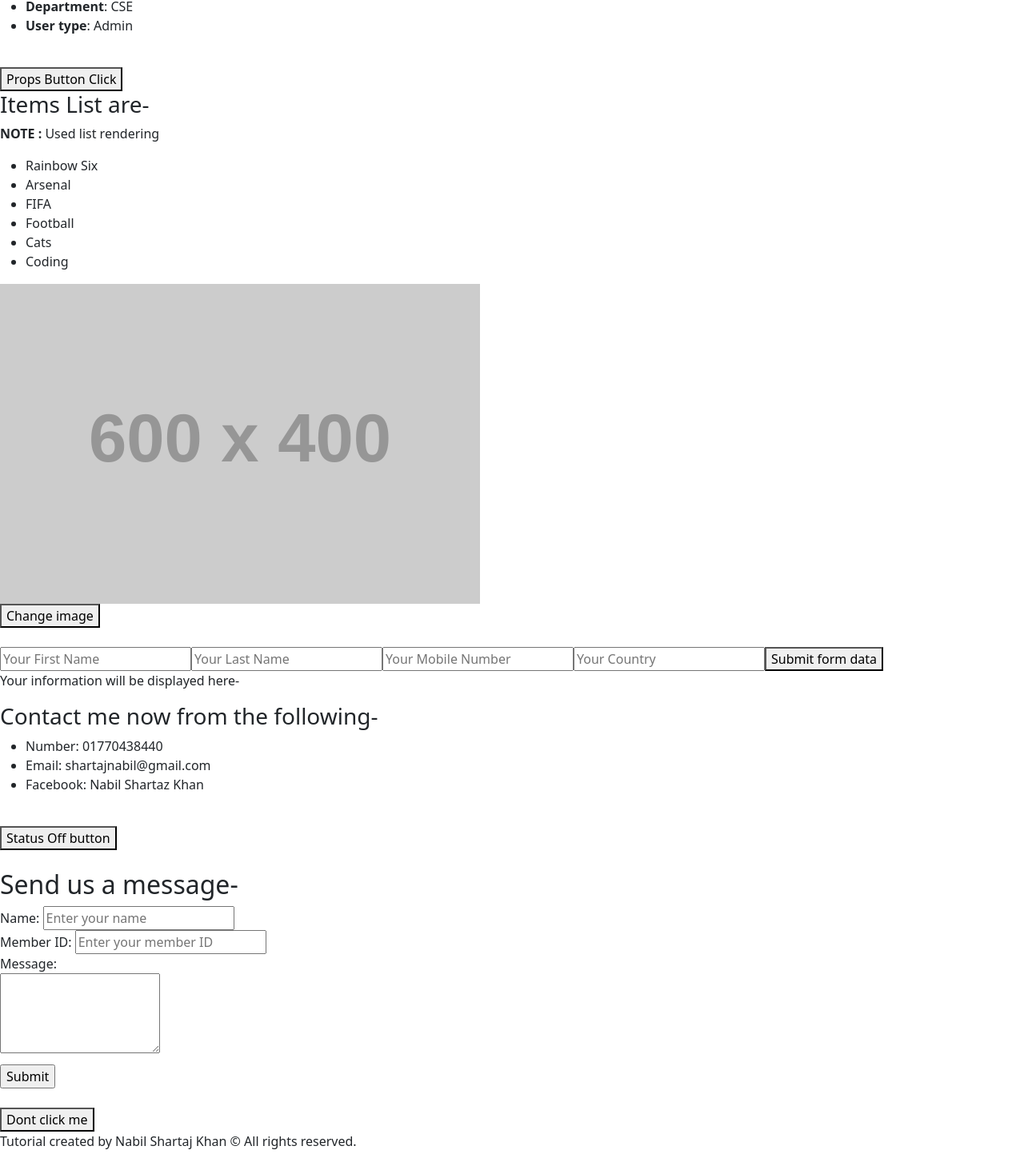
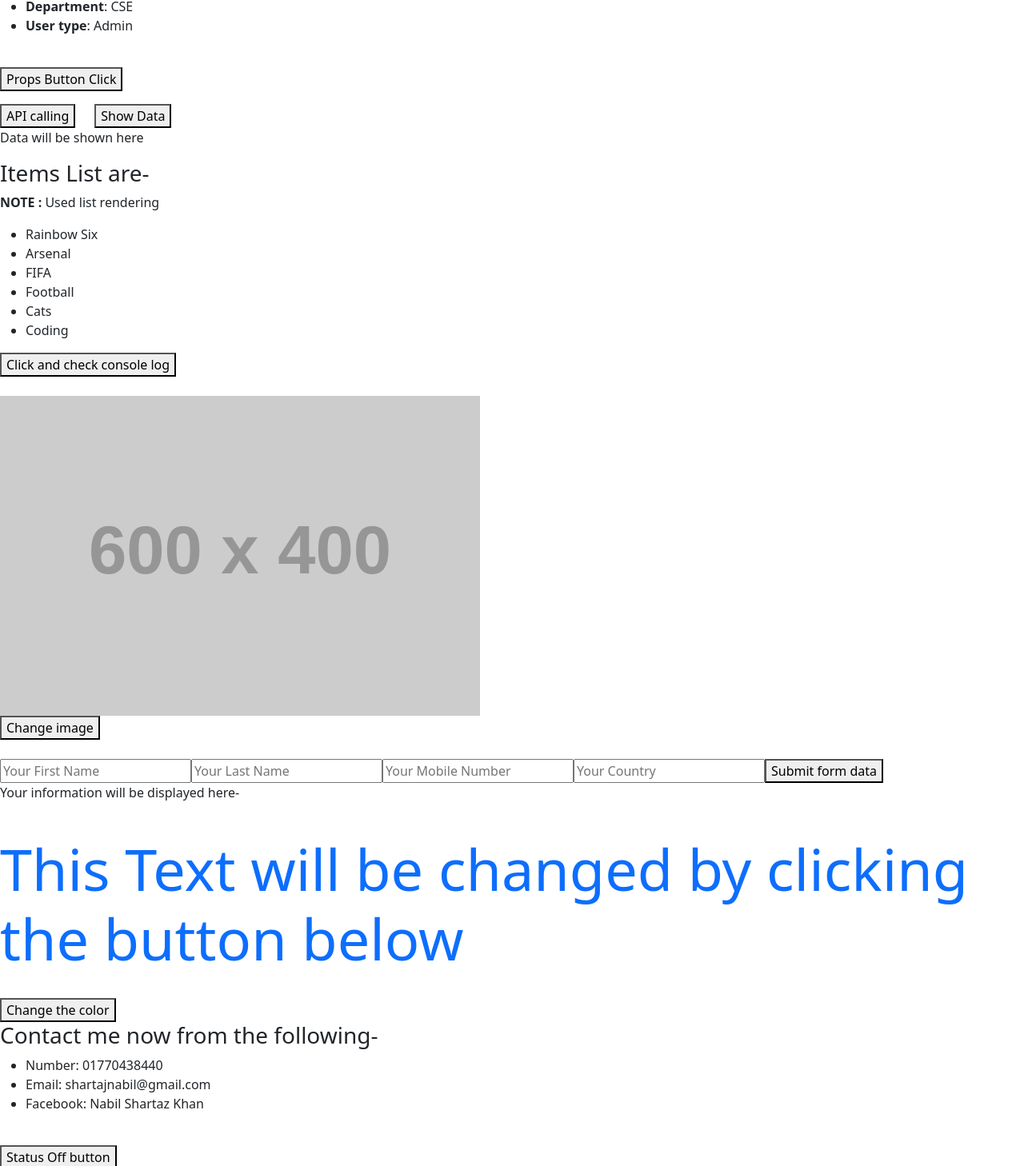
Before and after one commit to Nabil-Shartaj-Khan/Intro-to-react, a React (Vite) app in the folder vite-project/: page / in a window 1280 px wide. Shown: the part 452-1910 px from the top of the page at 80% size. Built offline with nearby package versions, Linux system fonts and the light colour scheme.

Commit message:
added more useref

```diff
--- a/vite-project/src/component/About.jsx
+++ b/vite-project/src/component/About.jsx
@@ -1,6 +1,26 @@
+import { useRef } from "react";
 const About = (props) => {
+
+
+    const ApiData=useRef();
+    const myPtag=useRef();
+
+
+    //useRef caching expensive computation
+  const fetchData= async()=>{
+
+    const response=await fetch ("https://dummyjson.com/products");
+    ApiData.current=await response.json();
+    }
+
+    const showData=()=>{
+
+        myPtag.current.innerHTML=JSON.stringify(ApiData.current);
+    }
+
     return (
-        <div>
+
+    <div>
            <h1>Your profile details-</h1>
            <p>Note: This is from object props</p>
            <ul>
@@ -10,7 +30,10 @@ const About = (props) => {
             <li><b>Department</b>: {props.detail['department']}</li>
             <li><b>User type</b>: {props.detail['usertype']}</li>
             </ul> <br></br>
-            <button onClick={props.click}>Props Button Click</button>
+            <button onClick={props.click}>Props Button Click</button><br></br>
+            <button onClick={fetchData} className="mt-3 me-4">API calling</button>
+            <button onClick={showData} className="mt-3">Show Data</button>
+            <p ref={myPtag}>Data will be shown here</p>
         </div>
     );
 };
--- a/vite-project/src/component/Image.jsx
+++ b/vite-project/src/component/Image.jsx
@@ -6,8 +6,11 @@ const Image = () => {
     const MoNumber = useRef(null);
     const Country = useRef(null);
     const para = useRef(null);
-    const newRef = useRef();
+    const newRef = useRef(null);
+    const text=useRef(null);
 
+
+    //changing attributes by useref
     const changeImage = () => {
         if (newRef.current) {
             newRef.current.src = 'https://placehold.co/600x400?text=Hello+World';
@@ -17,6 +20,15 @@ const Image = () => {
         }
     };
 
+    //changing css by useref
+    const ChangeColor = () => {
+        text.current.classList.remove('text-primary');
+        text.current.classList.add('text-success');
+        text.current.classList.add('display-4');
+        text.current.innerHTML = "Text was changed successfully to display-4 success.";
+    }
+
+    //retrieving form info by useref
     const changeForm = (event) => {
         event.preventDefault();
         const fname = firstName.current.value;
@@ -24,7 +36,7 @@ const Image = () => {
         const mob = MoNumber.current.value;
         const count = Country.current.value;
 
-        para.current.innerHTML = `<b>Your information:</b><br />First Name: ${fname}<br />Last Name: ${lname}<br />Mobile Number: ${mob}<br />Country: ${count}`;
+        para.current.innerHTML = `<br><h4>Showing using UseRef-<br></h4><b>Your information:</b><br />First Name: ${fname}<br />Last Name: ${lname}<br />Mobile Number: ${mob}<br />Country: ${count}`;
     };
 
     return (
@@ -38,7 +50,9 @@ const Image = () => {
                 <input type="text" ref={Country} placeholder="Your Country" required />
                 <button type="submit">Submit form data</button><br></br>
             </form>
-            <p ref={para}>Your information will be displayed here-</p>
+            <p ref={para}>Your information will be displayed here-</p><br></br>
+            <h3 className="display-2 text-primary" ref={text}>This Text will be changed by clicking the button below</h3><br></br>
+            <button onClick={ChangeColor} type="submit">Change the color</button>
         </div>
     );
 };
--- a/vite-project/src/component/List.jsx
+++ b/vite-project/src/component/List.jsx
@@ -1,7 +1,18 @@
+import { useRef } from "react";
+
 const List = () => {
     let itemsList = ['Rainbow Six', 'Arsenal', 'FIFA', 'Football', 'Cats', 'Coding'];
 
-    return (
+    //useref persisted mutable
+
+    let num=useRef(0);
+
+    const numChange=()=>{
+        num.current++;
+        console.log(num)
+    }
+
+return (
 
         <div>
             <h3>Items List are-</h3>
@@ -13,6 +24,7 @@ const List = () => {
                 })
                 }
             </ul>
+            <button onClick={numChange} className="mb-4">Click and check console log</button>
         </div>
     );
 };
```
Also changed, not shown: 1 other file (tests, documents, lock files or other folders).
